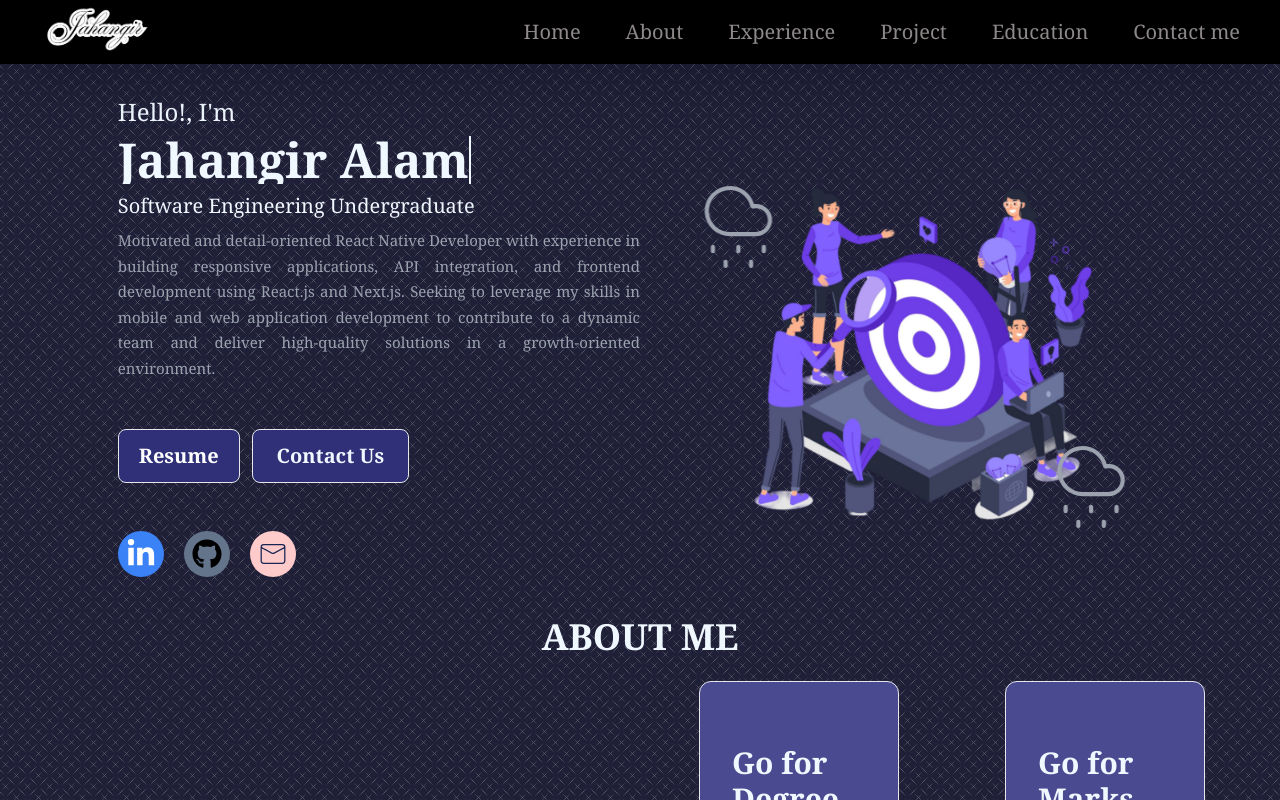
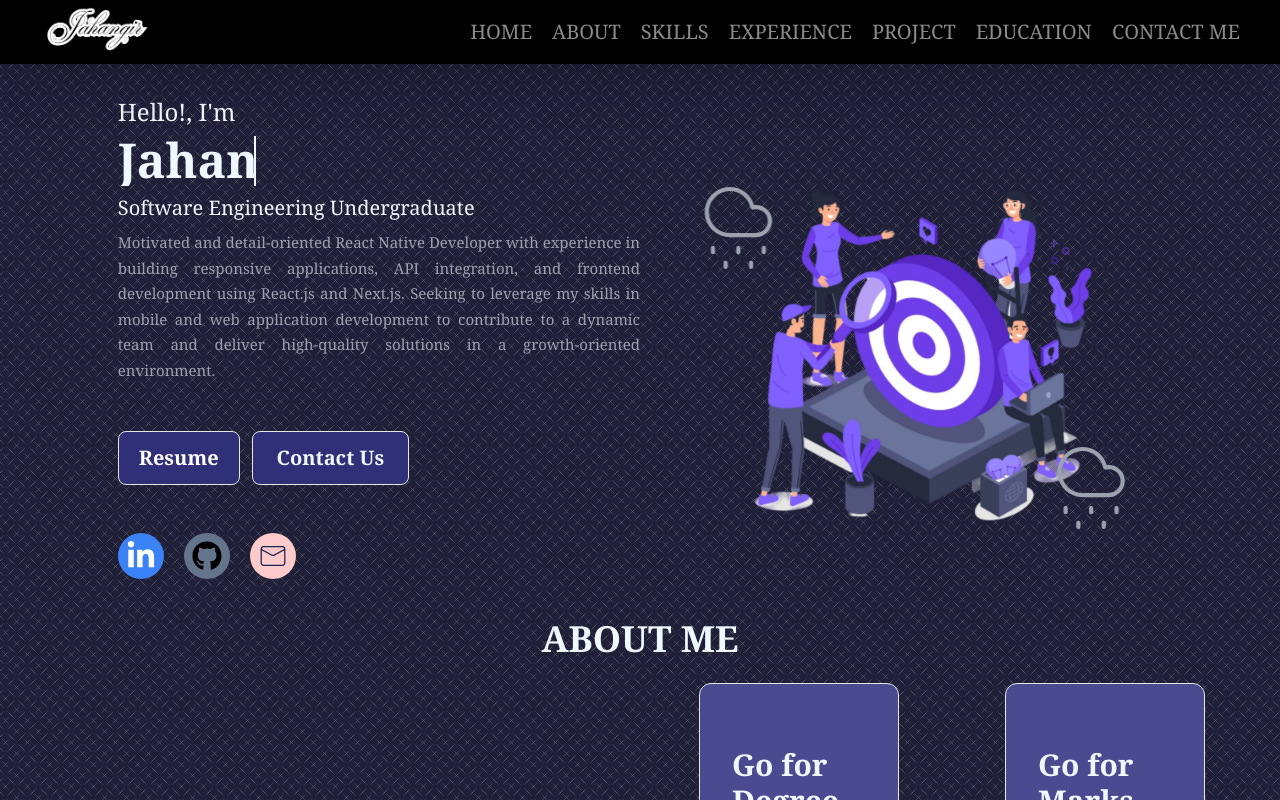
Before and after one commit to ErJahangir/portfolio, a Next.js app: page / in a window 1280 px wide. Shown: the top 800 px of the page. Built offline with nearby package versions, Linux system fonts and the light colour scheme.

Commit message:
add contact us

```diff
--- a/src/app/Component/Home.jsx
+++ b/src/app/Component/Home.jsx
@@ -102,7 +102,7 @@ const Home = () => {
       <div className="flex flex-col md:w-[48%] items-start gap-2 mx-auto">
         <h2 className="text-2xl">Hello!, I'm</h2>
         <div className="text-container">
-          <h2 className="text-3xl md:text-5xl font-bold">Jahangir Alam</h2>
+          <h2 className="text-3xl md:text-5xl font-bold text">Jahangir Alam</h2>
         </div>
         <h2 className="text-xl">{HomeData.position}</h2>
         <h2 className="text-gray-400 text-[15px] text-justify">
--- a/src/app/Navigation.js
+++ b/src/app/Navigation.js
@@ -10,57 +10,92 @@ const Navigation = () => {
   return (
     <div className="fixed px-10 bg-black shadow-2xl flex flex-row gap-[70px] justify-between py-1 w-full ">
       {/* <h2 className="text-2xl md:text-3xl font-bold"></h2> */}
+      <Link href="/">
         <Image
           src="/icon1.png"
           height={200}
           width={200}
           alt="Logo"
-        className="w-28 object-cover h-14 "
+          className="w-28 object-cover h-14 hover:border-2 border-white rounded-lg"
         />
+      </Link>
       <button
         className="absolute pl-[85%]   lg:hidden"
         onClick={() => setShow(!show)}
       >
         <FiAlignJustify className="text-3xl text-white" />
       </button>
-      <div className="hidden lg:flex md:gap-[10px] lg:gap-[45px] items-center md:text-[15px] lg:text-[20px] font-serif text-[#8e8989] ">
-        <Link href="#" className="hover:text-white">
+      <div className="hidden lg:flex md:gap-[10px] lg:gap-[20px] items-center md:text-[15px] lg:text-[20px] font-serif text-[#8e8989] uppercase ">
+        <Link
+          href="/"
+          className="hover:text-white focus:border-b-2 focus:bg-gradient-to-br focus:px-3 focus:from-[#ffffff] focus:to-red-500 focus:text-black"
+        >
           Home
         </Link>
-        <Link href="#About" className="hover:text-white">
+        <Link
+          href="#About"
+          className="hover:text-white focus:border-b-2 focus:bg-gradient-to-br focus:px-3 focus:from-[#ffffff] focus:to-red-500 focus:text-black"
+          // className="hover:text-white focus:text-white focus:underline"
+        >
           About
         </Link>
-        <Link href="#Experience" className="hover:text-white">
+        <Link
+          href="/skills"
+          className="hover:text-white focus:border-b-2 focus:bg-gradient-to-br focus:px-3 focus:from-[#ffffff] focus:to-red-500 focus:text-black"
+          // className="hover:text-white focus:text-white focus:underline"
+        >
+          Skills
+        </Link>
+        <Link
+          href="/experience"
+          className="hover:text-white focus:border-b-2 focus:bg-gradient-to-br focus:px-3 focus:from-[#ffffff] focus:to-red-500 focus:text-black"
+          // className="hover:text-white focus:text-white focus:underline"
+        >
           Experience
         </Link>
-        <Link href="#Project" className="hover:text-white">
+        <Link
+          href="/projectdetails"
+          className="hover:text-white focus:border-b-2 focus:bg-gradient-to-br focus:px-3 focus:from-[#ffffff] focus:to-red-500 focus:text-black"
+          // className="hover:text-white focus:text-white focus:underline"
+        >
           Project
         </Link>
-        <Link href="#Education" className="hover:text-white">
+        <Link
+          href="#Education"
+          className="hover:text-white focus:border-b-2 focus:bg-gradient-to-br focus:px-3 focus:from-[#ffffff] focus:to-red-500 focus:text-black"
+          // className="hover:text-white focus:text-white focus:underline"
+        >
           Education
         </Link>
-        <Link href="#Contact" className="hover:text-white">
+        <Link
+          href="/contactus"
+          className="hover:text-white focus:border-b-2 focus:bg-gradient-to-br focus:px-3 focus:from-[#ffffff] focus:to-red-500 focus:text-black"
+          // className="hover:text-white focus:text-white focus:underline"
+        >
           Contact me
         </Link>
       </div>
       {show ? (
-        <div className="flex z-auto flex-col text-left absolute top-[72px] bg-[#465064] gap-2 lg:hidden text-[20px] text-white w-full p-4 -ml-6">
+        <div className="flex z-auto flex-col text-left absolute top-[65px] bg-[#465064] gap-2 lg:hidden text-[20px] text-white w-full p-4 -ml-10 uppercase font-bold font-serif">
           <Link href="#" onClick={() => setShow(!show)}>
             Home
           </Link>
           <Link href="#About" onClick={() => setShow(!show)}>
             About
           </Link>
-          <Link href="#Experience" onClick={() => setShow(!show)}>
+          <Link href="/skills" onClick={() => setShow(!show)}>
+            Skills
+          </Link>
+          <Link href="/experience" onClick={() => setShow(!show)}>
             Experience
           </Link>
-          <Link href="#Project" onClick={() => setShow(!show)}>
+          <Link href="/projectdetails" onClick={() => setShow(!show)}>
             Project
           </Link>
-          <Link href="#Education" onClick={() => setShow(!show)}>
+          <Link href="/education" onClick={() => setShow(!show)}>
             Education
           </Link>
-          <Link href="#Contact" onClick={() => setShow(!show)}>
+          <Link href="/contactus" onClick={() => setShow(!show)}>
             Contact me
           </Link>
         </div>
--- /dev/null
+++ b/src/app/contactus/page.jsx
@@ -0,0 +1,78 @@
+import Image from "next/image";
+import React from "react";
+
+const page = () => {
+  return (
+    <div className="pt-16">
+      <Image src="/contactTop.png" width={2500} height={2000} alt="contact" />
+      <div className=" font-serif flex flex-col md:flex-row mx-auto">
+        <div className="flex flex-col w-full p-5 gap-7 md:w-[50%] mx-auto justify-center bg-gradient-to-tr from-blue-600 to-green-600">
+          <div>
+            <h2 className="text-2xl font-bold">Let's Talk</h2>
+            <p>description</p>
+          </div>
+          <div>
+            <h2 className="text-2xl font-bold">It's me</h2>
+            <h2>Jahangir Alam</h2>
+            <h2>jahangiralamnk786@gmail.com</h2>
+          </div>
+          <div>
+            <h1 className="text-2xl font-bold">Check it</h1>
+            <div className="flex flex-row gap-3">
+              <h2>Email</h2>
+              <h2>facebook</h2>
+              <h2>linkedin</h2>
+              <h2>instagram</h2>
+              <h2>gitHub</h2>
+            </div>
+          </div>
+        </div>
+        <div className="flex flex-col bg-gradient-to-r from-green-600 to-blue-600 p-3 gap-3 w-full  md:w-[50%] min-h-[400px] justify-center mx-auto">
+          <Image
+            src="/contactUs.png"
+            width={300}
+            height={300}
+            alt="contact us"
+            className="w-80 h-48 self-center"
+          />
+          <div>
+            <p>Name:- </p>
+            <input
+              className="border text-black placeholder:text-gray-100 pl-2 w-[95%] h-10 rounded-md bg-gradient-to-t from-green-400 outline-none to-blue-500"
+              placeholder="Enter your name"
+            />
+          </div>
+          <div>
+            <p>email:-</p>
+            <input
+              className="border text-black placeholder:text-gray-100 pl-2 w-[95%] h-10 rounded-md bg-gradient-to-t from-green-400 outline-none to-blue-500"
+              placeholder="Enter your email"
+            />
+          </div>
+          <div>
+            <p>type your Message:-</p>
+            <textarea
+              className="border text-black placeholder:text-gray-100 w-[95%] pl-2 outline-none rounded-md bg-gradient-to-t from-green-500 to-blue-400"
+              placeholder="Enter your Message"
+            />
+          </div>
+          <button className="bg-blue-900 p-1 border rounded-lg w-[100px]">
+            submit
+          </button>
+        </div>
+      </div>
+      <iframe
+        width="1500"
+        height="400"
+        id="gmap_canvas"
+        src="https://maps.google.com/maps?q=famous+restaurant%2C+ashoka+garden+thana&t=&z=13&ie=UTF8&iwloc=&output=embed"
+        frameborder="0"
+        scrolling="no"
+        marginheight="0"
+        marginwidth="0"
+      ></iframe>
+    </div>
+  );
+};
+
+export default page;
--- a/src/app/experience/page.jsx
+++ b/src/app/experience/page.jsx
@@ -1,9 +1,22 @@
 import React from "react";
+import { ExperienceData } from "../Component/Data";
 
 const page = () => {
   return (
-    <div className="pt-24">
-      <h2>hello</h2>
+    <div className="pt-16 flex flex-col items-center font-serif">
+      <h2 className="text-3xl uppercase underline my-5">Experince</h2>
+      <div className="flex mb-6 flex-col md:flex-row gap-4 w-[90%] mx-auto">
+        {ExperienceData.map((item, index) => (
+          <div
+            key={index}
+            className="mx-auto flex flex-col p-8 rounded-lg border-2 border-white hover:shadow-2xl transition-all duration-1000 bg-[#2b636a] hover:bg-transparent w-full md:w-[50%] items-center"
+          >
+            <h2 className="text-3xl underline font-bold">{item.position}</h2>
+            <p className="text-2xl">{item.company}</p>
+            <p className="text-sm text-justify my-3">{item.about}</p>
+          </div>
+        ))}
+      </div>
     </div>
   );
 };
```
Also changed, not shown: public/contactTop.png (added), public/contactUs.png (added). Lines whose indentation alone changed are shown as unchanged.
